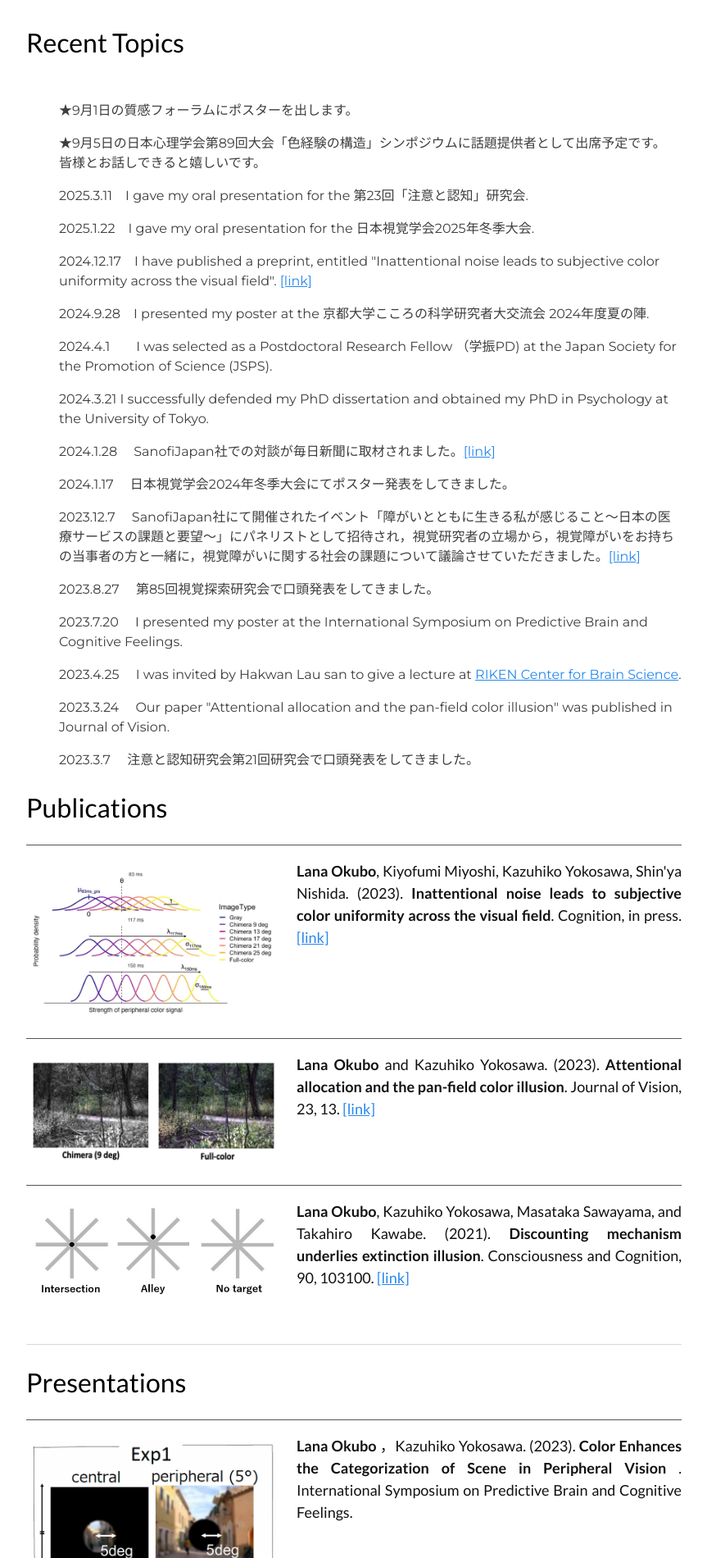
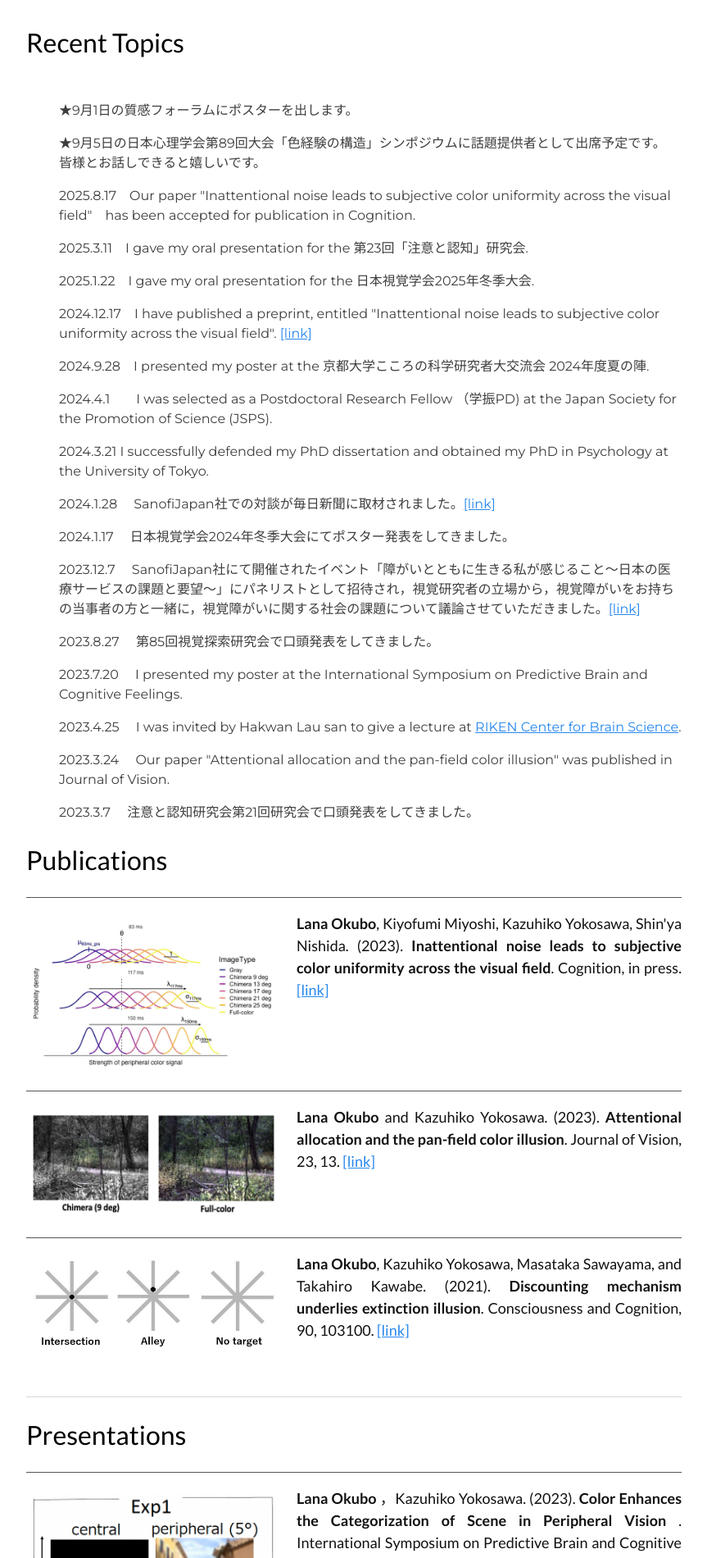
Before and after one commit to LNOKB/lnokb.github.io, a Jekyll site: the page built from index.html, in a window 1280 px wide. Shown: the part 903-2803 px from the top of the page at 82% size, without its empty margins (208-1071 px from the left). Built offline with Jekyll 4.4.1, drawn with Linux system fonts in a browser that asks for light colours.

Commit message:
Update index.html

```diff
--- a/index.html
+++ b/index.html
@@ -54,6 +54,9 @@ layout: home-page
         ★9月5日の日本心理学会第89回大会「色経験の構造」シンポジウムに話題提供者として出席予定です。 皆様とお話しできると嬉しいです。
       </p>
 
+       <p class="subtitle">
+        2025.8.17　Our paper "Inattentional noise leads to subjective color uniformity across the visual field"　has been accepted for publication in Cognition.
+      </p>
 
       <p class="subtitle">
         2025.3.11　I gave my oral presentation for the 第23回「注意と認知」研究会.
```
